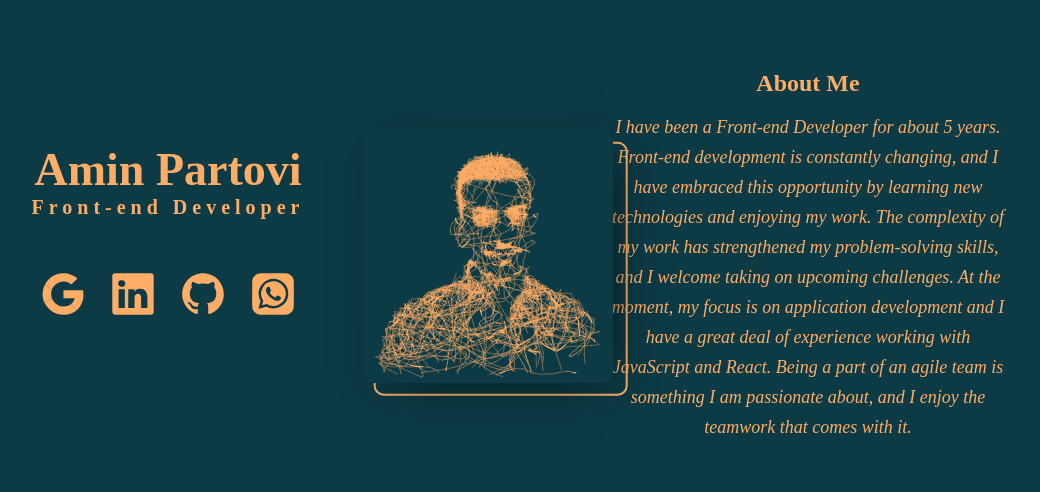
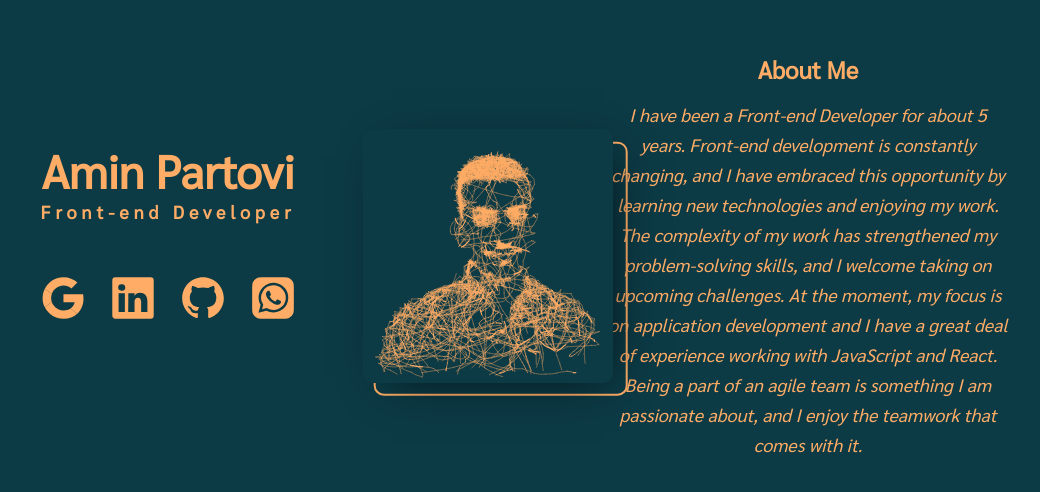
Before and after one commit to Amin-Partovi/portfolio, a Next.js app: page / in a window 1280 px wide. Shown: the part 144-636 px from the top of the page, without its empty margins (152-1192 px from the left). Built offline with nearby package versions, Linux system fonts and the light colour scheme.

Commit message:
change default font

```diff
--- a/components/contactMe/contact-me.module.css
+++ b/components/contactMe/contact-me.module.css
@@ -15,6 +15,6 @@
 }
 
 .headline{
-    font-size: 20px;
+    font-size: 18px;
     letter-spacing: 5px;
 }
--- a/package.json
+++ b/package.json
@@ -9,7 +9,7 @@
     "lint": "next lint"
   },
   "dependencies": {
-    "@next/font": "13.1.6",
+    "@next/font": "^13.1.6",
     "@types/node": "18.13.0",
     "@types/react": "18.0.27",
     "@types/react-dom": "18.0.10",
--- a/pages/_app.tsx
+++ b/pages/_app.tsx
@@ -1,6 +1,16 @@
-import '@/styles/globals.css'
-import type { AppProps } from 'next/app'
+import "@/styles/globals.css";
+import { Sarabun } from "@next/font/google";
+import type { AppProps } from "next/app";
+
+const font = Sarabun({
+  subsets: ["latin"],
+  weight: "400",
+});
 
 export default function App({ Component, pageProps }: AppProps) {
-  return <Component {...pageProps} />
+  return (
+    <main className={font.className}>
+      <Component {...pageProps} />
+    </main>
+  );
 }
```
Also changed, not shown: 1 other file (tests, documents, lock files or other folders).
